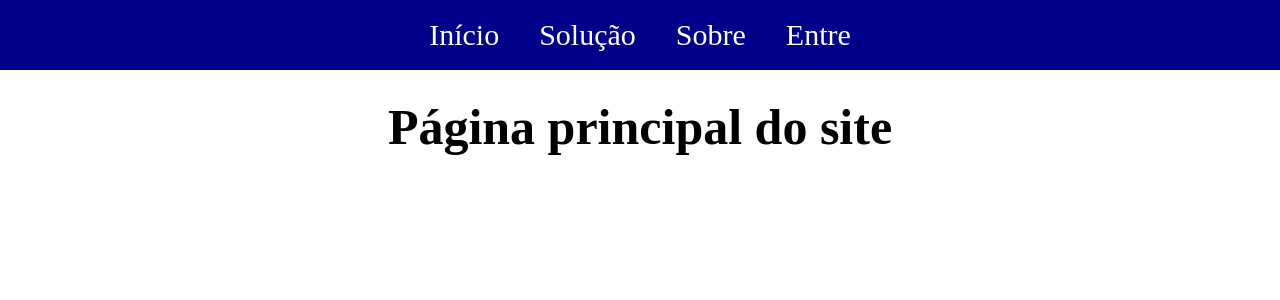
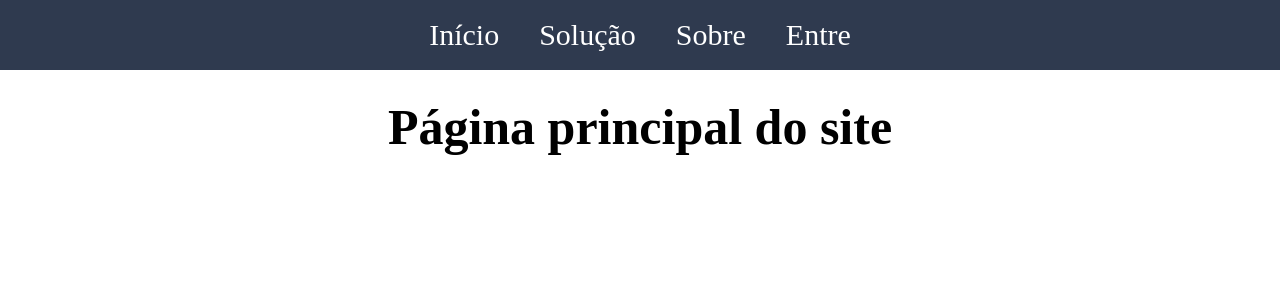
Before and after one commit to Thiago-Henrique-Santos/SIEGE, a PHP site: page / in a window 1280 px wide. Shown: the top 300 px of the page. Run offline with PHP 8.4, Linux system fonts and the light colour scheme.

```diff
--- a/CSS/menu.css
+++ b/CSS/menu.css
@@ -30,5 +30,5 @@
 #div_menu {
     width: 100%;
     height: 70px;
-    background-color: darkblue;
+    background-color: #2f3a4f;
 }
```
Also changed, not shown: Fontes/DJB Chalk It Up.ttf (added), Fontes/Right Chalk.ttf (added).
